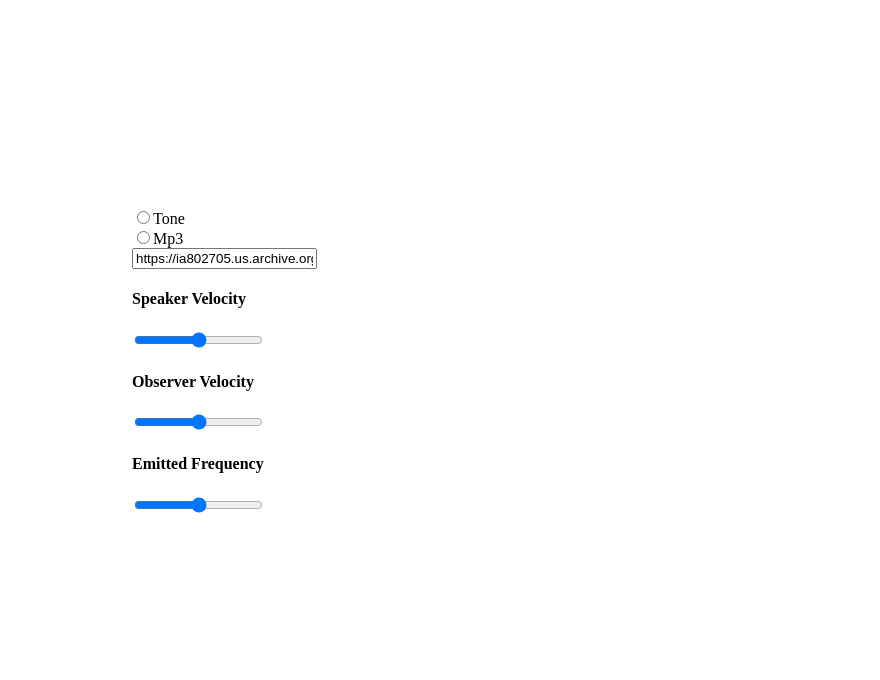
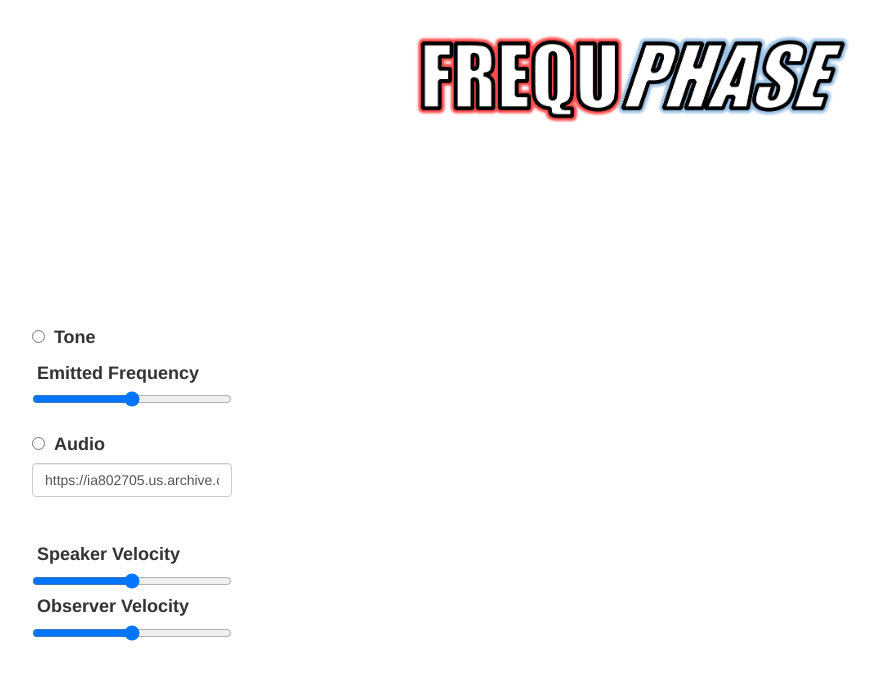
Before and after one commit to FrequPhase/FrequPhase-Project, a website: page static/index.html in a window 1280 px wide. Shown: the whole page, without its empty margins (8-888 px from the left). Drawn offline with nearby package versions, Linux system fonts and the light colour scheme; files whose address does not match are found by name.

Commit message:
Prettied things up a bit more

```diff
--- a/src/main.js
+++ b/src/main.js
@@ -17,6 +17,7 @@ class Main {
             "backPinwheel": this.loadImage("img/BackPinwheel.png"),
             "rick": this.loadImage('img/rick.png'),
             "person": this.loadImage('img/person.png'),
+            "rickrolledperson": this.loadImage("img/rickrolledperson.png"),
             "speaker": this.loadImage('img/speaker.png')
         };
 
@@ -48,6 +49,7 @@ class Main {
     rickroll() {
         this.rickrolled = true;
         this.speaker.image = this.images.rick;
+        this.obs.image = this.images.rickrolledperson;
         this.createMusicNodeAndShifter("https://ia800805.us.archive.org/27/items/NeverGonnaGiveYouUp/jocofullinterview41.mp3");
     }
 
@@ -131,12 +133,15 @@ class Main {
         let startY = (this.images.pinwheel.height / 2) * Math.sin(this.wheel.angularLoc);
         let speakerVelocity = this.getSpeakerAngularVelocity() * this.mainCanvas.width / 2;
         let speakerVel = new Vector(speakerVelocity * Math.cos(this.wheel.angularLoc + Math.PI / 2),
-            speakerVelocity * Math.sin(this.wheel.angularLoc + Math.PI / 2));
+                speakerVelocity * Math.sin(this.wheel.angularLoc + Math.PI / 2));
         let observerVelocity = this.getObserverAngularVelocity() * this.mainCanvas.width / 2;
         let observerVel = new Vector(observerVelocity * Math.cos(this.wheel.angularLoc + Math.PI / 2),
-            observerVelocity * Math.sin(this.wheel.angularLoc + Math.PI / 2));
-        let observerVec = new Vector((Math.cos(this.obs.angularLoc) * this.obs.radius) + (this.mainCanvas.width / 2), (Math.sin(this.obs.angularLoc) * this.obs.radius) + (this.mainCanvas.height / 2));
-        let speakerVec = new Vector((Math.cos(this.speaker.angularLoc) * this.speaker.radius) + (this.mainCanvas.width / 2), (Math.sin(this.speaker.angularLoc) * this.speaker.radius) + (this.mainCanvas.height / 2));
+                observerVelocity * Math.sin(this.wheel.angularLoc + Math.PI / 2));
+        let observerVec = new Vector((Math.cos(this.obs.angularLoc) * this.obs.radius) + (this.mainCanvas.width / 2),
+                (Math.sin(this.obs.angularLoc) * this.obs.radius) + (this.mainCanvas.height / 2));
+        let speakerVec = new Vector((Math.cos(this.speaker.angularLoc) * this.speaker.radius) +
+                (this.mainCanvas.width / 2), (Math.sin(this.speaker.angularLoc) * this.speaker.radius) +
+                (this.mainCanvas.height / 2));
         let posVec = observerVec.sub(speakerVec);
         let posVec2 = speakerVec.sub(observerVec);
         return dopplerShift(observerVel.component(posVec2) * SCALE, speakerVel.component(posVec) * SCALE, 343);
--- a/static/index.html
+++ b/static/index.html
@@ -4,21 +4,37 @@
     <meta charset="UTF-8">
     <title>FrequPhase</title>
     <link rel="stylesheet" href="main.css">
+    <link rel="stylesheet" href="https://maxcdn.bootstrapcdn.com/bootstrap/3.3.6/css/bootstrap.min.css" integrity="sha384-1q8mTJOASx8j1Au+a5WDVnPi2lkFfwwEAa8hDDdjZlpLegxhjVME1fgjWPGmkzs7" crossorigin="anonymous">
+    <link rel="icon" type="image/png" href="img/favicon/favicon-16x16.png" sizes="16x16">
+    <link rel="icon" type="image/png" href="img/favicon/favicon-32x32.png" sizes="32x32">
+    <link rel="icon" type="image/png" href="img/favicon/favicon-64x64.png" sizes="64x64">
 </head>
 <body>
+    <header>
+        <div id="title-image-container">
+            <img id="title-image" src="img/logo.png" alt="FrequPhase"/>
+        </div>
+    </header>
     <div id="content">
         <div id="controls">
-            <input id="tone-button" type="radio" name="tone-type" value="tone">Tone<br>
-            <input id="mp3-button"  type="radio" name="tone-type" value="mp3">Mp3<br>
-            <input id="url-text" type="text" name="url" value="https://ia802705.us.archive.org/22/items/iuma-darude/Darude_-_Sandstorm.mp3">
-            <h4>Speaker Velocity</h4>
-            <input type="range" id="speaker-velocity" min="-5" max="5" step="0.1">
-            <h4>Observer Velocity</h4>
-            <input type="range" id="observer-velocity" min="-5" max="5" step="0.1">
-            <h4>Emitted Frequency</h4>
-            <input type="range" id="origin-frequency" min="50" max="250" step="0.1">
+            <input id="tone-button" type="radio" name="tone-type" value="tone"/>
+            <label for="tone-button" class="radio-text">Tone</label>
+            <br>
+            <label for="origin-frequency">Emitted Frequency</label>
+            <input type="range" id="origin-frequency" min="50" max="250" step="0.1"/>
+            <br>
+            <input id="mp3-button"  type="radio" name="tone-type" value="mp3"/>
+            <label for="mp3-button" class="radio-text">Audio</label>
+            <br>
+            <input id="url-text" type="text" name="url" class="form-control" placeholder="Audio File URL" value="https://ia802705.us.archive.org/22/items/iuma-darude/Darude_-_Sandstorm.mp3">
+            <br>
+            <br>
+            <label for="speaker-velocity">Speaker Velocity</label>
+            <input type="range" id="speaker-velocity" min="-5" max="5" step="0.1"/>
+            <label for="observer-velocity">Observer Velocity</label>
+            <input type="range" id="observer-velocity" min="-5" max="5" step="0.1"/>
         </div>
-        <canvas width="1000" height="1000" id="main-canvas"></canvas>
+        <canvas width="900" height="900" id="main-canvas"></canvas>
     </div>
 
     <script src="konami.js"></script>
--- a/static/main.css
+++ b/static/main.css
@@ -1,6 +1,9 @@
 #main-canvas {
     float: left;
     width: 800px;
+    position: absolute;
+    top: 120px;
+    left: calc(50% - 400px);
 }
 
 #content {
@@ -13,6 +16,30 @@
 }
 
 #controls {
-    padding-top: 200px;
+    width: 200px;
     float: left;
+    position: absolute;
+    top: 320px;
+    left: calc(50% - 600px);
 }
+
+header{
+    margin-top: 25px;
+}
+
+#title-image {
+    display: block;
+    margin: 0 auto;
+    height: 100px;
+}
+
+#main-canvas {
+    padding: 20px;
+}
+
+label {
+    font-family: "Helvetica Neue",Helvetica,Arial,sans-serif;
+    font-style: normal;
+    margin: 5px;
+    font-size: 18px;
+}
```
Also changed, not shown: src/FrequencyShifter.js (+0 -14 lines), static/img/favicon/favicon-16x16.png (added), static/img/favicon/favicon-196x196.png (added), static/img/favicon/favicon-32x32.png (added), static/img/favicon/favicon-64x64.png (added), static/img/logo.png (added), static/img/rickrolledperson.png (added).
